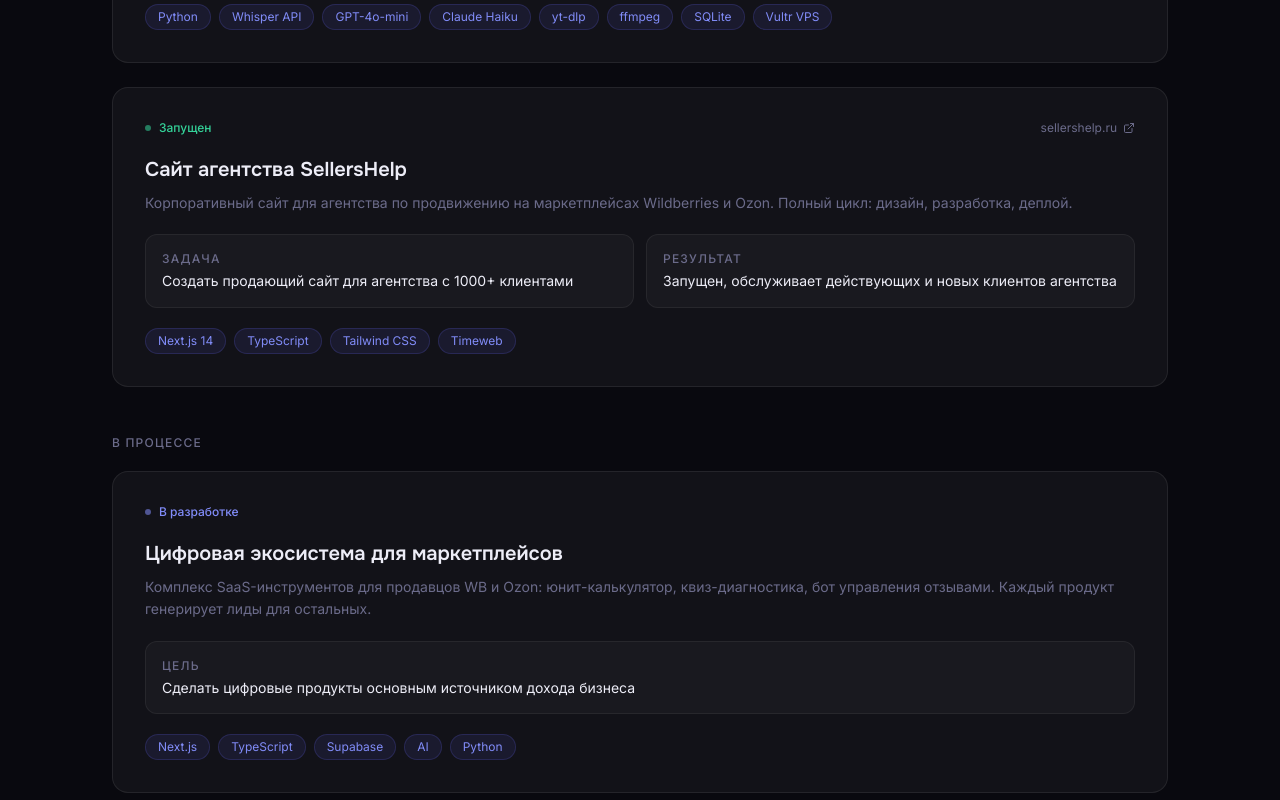
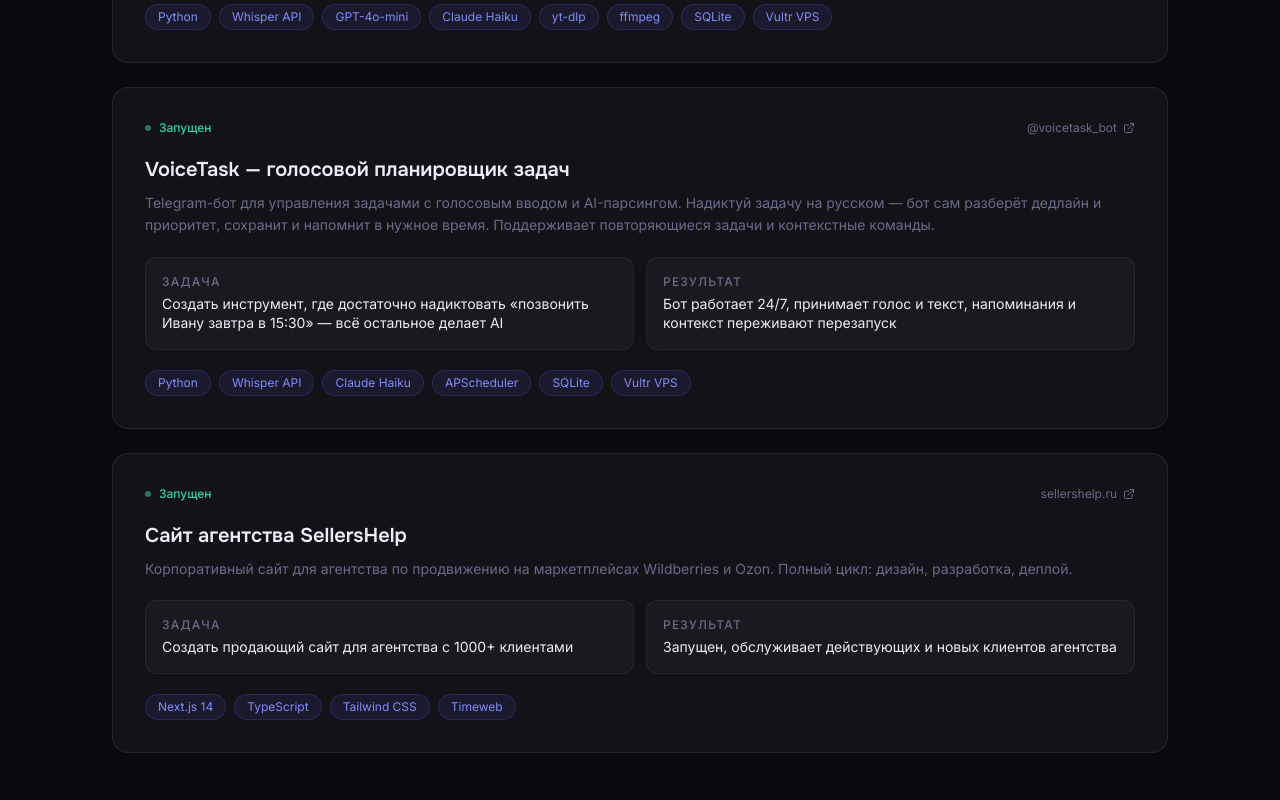
Before and after one commit to yurazlab/yurazlab, a Next.js app: page / in a window 1280 px wide. Shown: the part 2060-2860 px from the top of the page. Built offline with nearby package versions, Linux system fonts and the light colour scheme.

Commit message:
Add VoiceTask to landing; update transcriber description in GitHub profile
Co-Authored-By: Claude Sonnet 4.6 <noreply@anthropic.com>

```diff
--- a/components/CurrentProjects.tsx
+++ b/components/CurrentProjects.tsx
@@ -38,6 +38,19 @@ const completed = [
     stack: ["Python", "Whisper API", "GPT-4o-mini", "Claude Haiku", "yt-dlp", "ffmpeg", "SQLite", "Vultr VPS"],
     link: "https://t.me/sh_voice_bot",
     linkLabel: "@sh_voice_bot",
+    hasScreenshots: false,
+  },
+  {
+    status: "Запущен",
+    statusColor: "text-emerald-400",
+    title: "VoiceTask — голосовой планировщик задач",
+    description:
+      "Telegram-бот для управления задачами с голосовым вводом и AI-парсингом. Надиктуй задачу на русском — бот сам разберёт дедлайн и приоритет, сохранит и напомнит в нужное время. Поддерживает повторяющиеся задачи и контекстные команды.",
+    task: "Создать инструмент, где достаточно надиктовать «позвонить Ивану завтра в 15:30» — всё остальное делает AI",
+    result: "Бот работает 24/7, принимает голос и текст, напоминания и контекст переживают перезапуск",
+    stack: ["Python", "Whisper API", "Claude Haiku", "APScheduler", "SQLite", "Vultr VPS"],
+    link: "https://t.me/voicetask_bot",
+    linkLabel: "@voicetask_bot",
     hasScreenshots: false,
   },
   {
```
Also changed, not shown: 1 other file (tests, documents, lock files or other folders).
